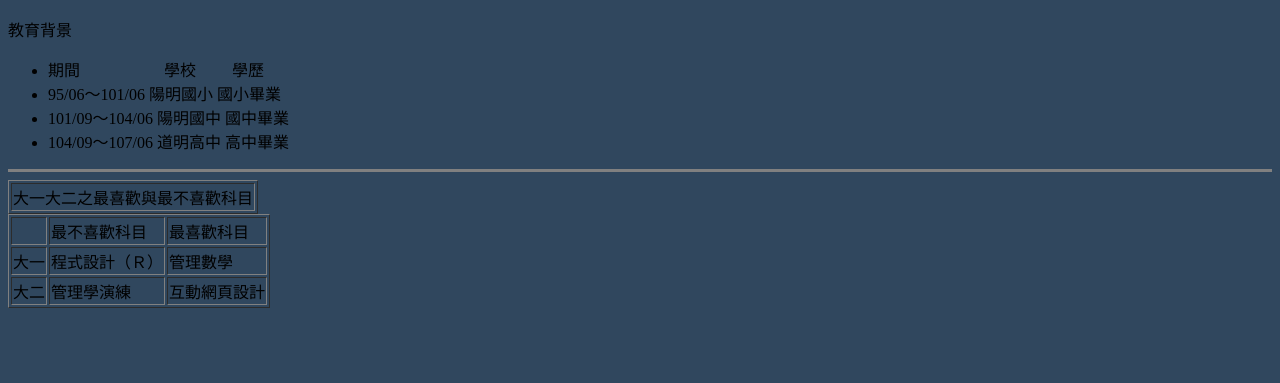
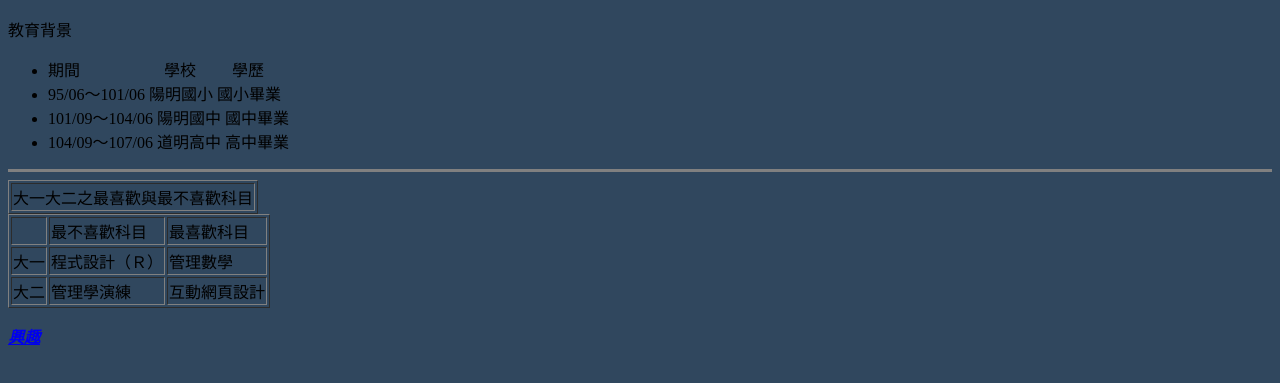
Before and after one commit to zefadas/1524, a plain HTML site: page index.html in a window 1280 px wide. Shown: the part 187-570 px from the top of the page. Drawn offline with Linux system fonts and the light colour scheme.

Commit message:
Update index.html

```diff
--- a/index.html
+++ b/index.html
@@ -57,4 +57,5 @@
 </head>
 
 </body>
+     <p><a href="file:///C:/Users/user/Desktop/fff/New%20folder/%E8%88%88%E8%B6%A3.html"><b><i>興趣</i></b></p>
 </html>
```
